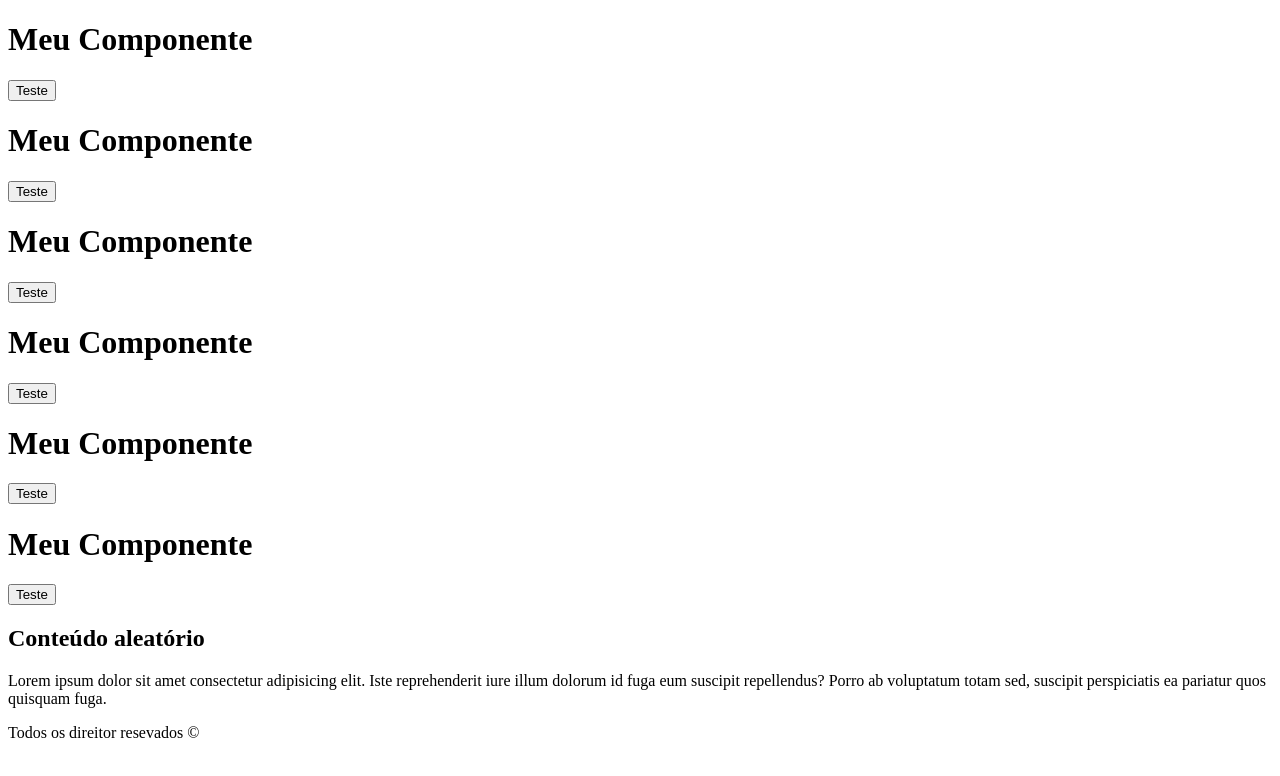
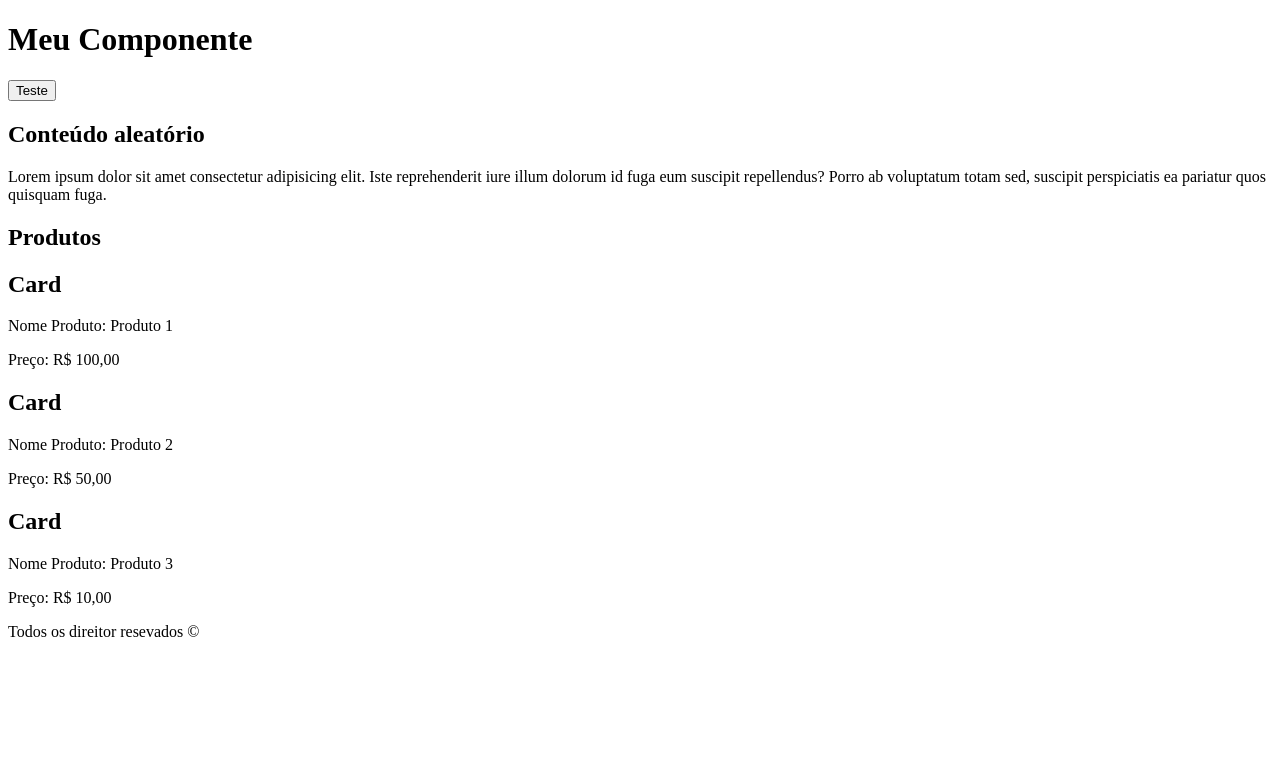
Before and after one commit to 1TDSPH-26/front-2sem-aula-08, a React (Vite) app in the folder my-app/: page / in a window 1280 px wide. Shown: the top 776 px of the page. Built offline with nearby package versions, Linux system fonts and the light colour scheme.

Commit message:
feat: trabalhando com props, types e cards

```diff
--- a/my-app/src/App.tsx
+++ b/my-app/src/App.tsx
@@ -1,26 +1,15 @@
-import Cabecalho from "./components/Cabecalho/Cabecalho"
+import Cabecalho from "./components/Cabecalho/Cabecalho";
+import Conteudo from "./components/Conteudo/Conteudo";
+import Rodape from "./components/Rodape/Rodape";
+
 
 export default function App(){
 
     return(
         <div>
-
             <Cabecalho/>
-            <Cabecalho />
-            <Cabecalho />
-            <Cabecalho />
-            <Cabecalho />
-            <Cabecalho />
-
-            <main>
-                <h2>
-                    Conteúdo aleatório
-                </h2>
-                <p>Lorem ipsum dolor sit amet consectetur adipisicing elit. Iste reprehenderit iure illum dolorum id fuga eum suscipit repellendus? Porro ab voluptatum totam sed, suscipit perspiciatis ea pariatur quos quisquam fuga.</p>
-            </main>
-            <footer>
-                <p>Todos os direitor resevados &copy;</p>
-            </footer>
+            <Conteudo/>
+            <Rodape/>
         </div>
     );
 }
--- /dev/null
+++ b/my-app/src/components/Card/Card.tsx
@@ -0,0 +1,18 @@
+
+type TipoProps = {
+    nomeProduto: string;
+    preco: string;
+}
+
+
+export default function Card({nomeProduto, preco}:TipoProps){
+    return(
+        <div>
+            <h2>Card</h2>
+            <p>Nome Produto: {nomeProduto}</p>
+            <p>Preço: {preco}</p>
+
+        </div>
+
+    );
+}
--- /dev/null
+++ b/my-app/src/components/Conteudo/Conteudo.tsx
@@ -0,0 +1,22 @@
+import Card from "../Card/Card";
+
+export default function Conteudo(){
+
+    return (
+
+            <main>
+                <h2>
+                    Conteúdo aleatório
+                </h2>
+                <p>Lorem ipsum dolor sit amet consectetur adipisicing elit. Iste reprehenderit iure illum dolorum id fuga eum suscipit repellendus? Porro ab voluptatum totam sed, suscipit perspiciatis ea pariatur quos quisquam fuga.</p>
+
+                <section>
+                    <h2>Produtos</h2>
+                    <Card nomeProduto="Produto 1" preco="R$ 100,00"/>
+                    <Card nomeProduto="Produto 2" preco="R$ 50,00"/>
+                    <Card nomeProduto="Produto 3" preco="R$ 10,00"/>
+                </section>
+
+            </main>
+    );
+}
--- /dev/null
+++ b/my-app/src/components/Rodape/Rodape.tsx
@@ -0,0 +1,7 @@
+export default function Rodape() {
+  return (
+    <footer>
+      <p>Todos os direitor resevados &copy;</p>
+    </footer>
+  );
+}
```
